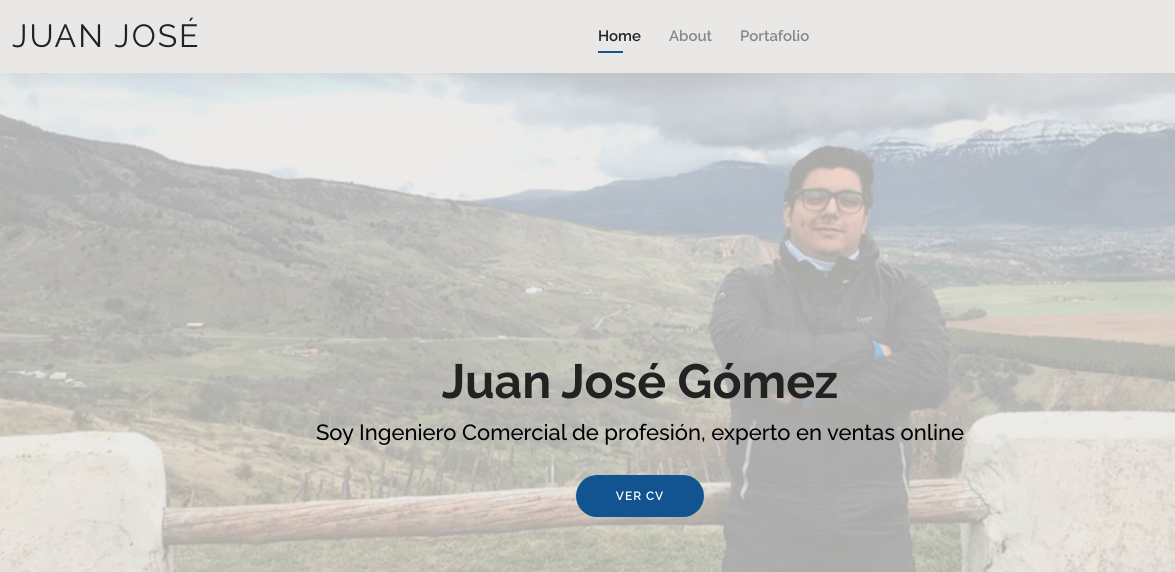
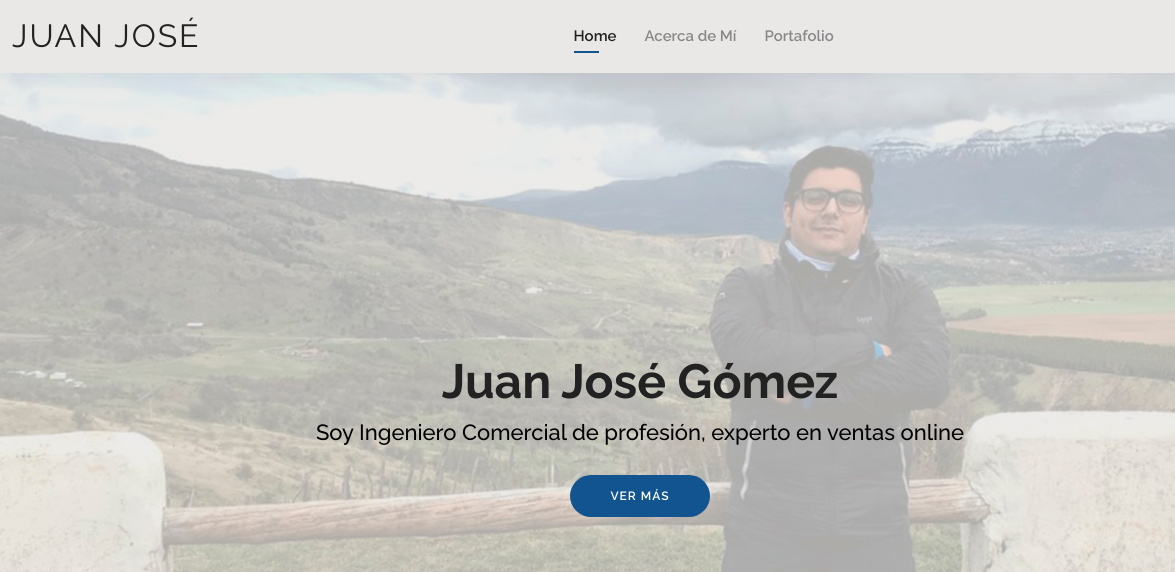
Before and after one commit to Juanjogomezc/CVJuanJoseGomez, a plain HTML site: page index.html in a window 1280 px wide. Shown: the top 572 px of the page, 0-1175 px from the left. Drawn offline with nearby package versions, Linux system fonts and the light colour scheme.

Commit message:
texto botton

```diff
--- a/index.html
+++ b/index.html
@@ -35,7 +35,7 @@
       <nav id="navbar" class="navbar order-last order-lg-0">
         <ul>
           <li><a class="active" href="index.html">Home</a></li>
-          <li><a href="about.html">About</a></li>
+          <li><a href="about.html">Acerca de Mí</a></li>
           <li><a href="portfolio.html">Portafolio</a></li>
         </ul>
         <i class="bi bi-list mobile-nav-toggle"></i>
@@ -54,7 +54,7 @@
     <div class="container d-flex flex-column align-items-center" data-aos="zoom-in" data-aos-delay="100">
       <h1>Juan José Gómez</h1>
       <h2>Soy Ingeniero Comercial de profesión, experto en ventas online</h2>
-      <a href="about.html" class="btn-about">Ver CV</a>
+      <a href="about.html" class="btn-about">Ver más</a>
     </div>
   </section><!-- End Hero -->
 
```
Also changed, not shown: about.html (+1 -1 lines).
